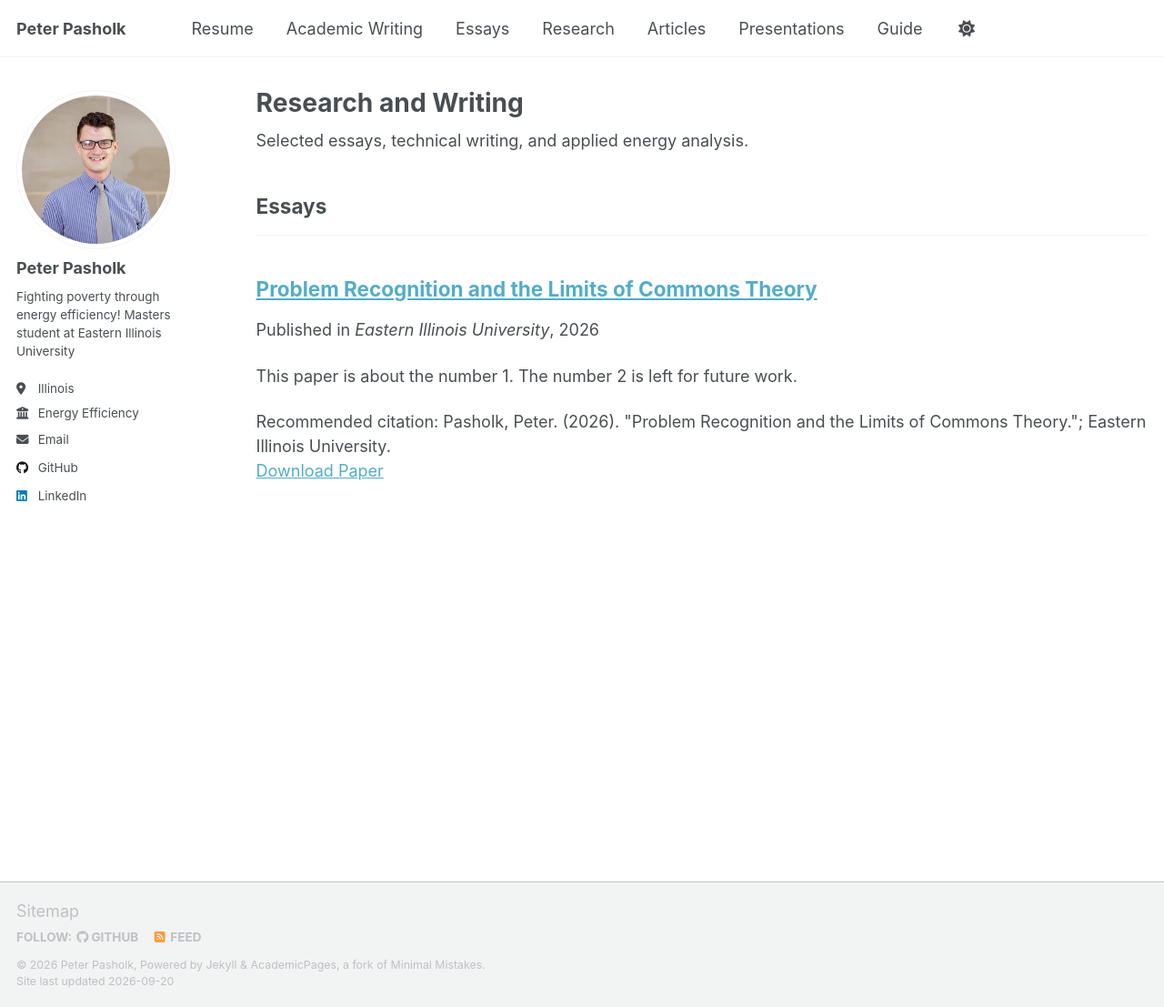
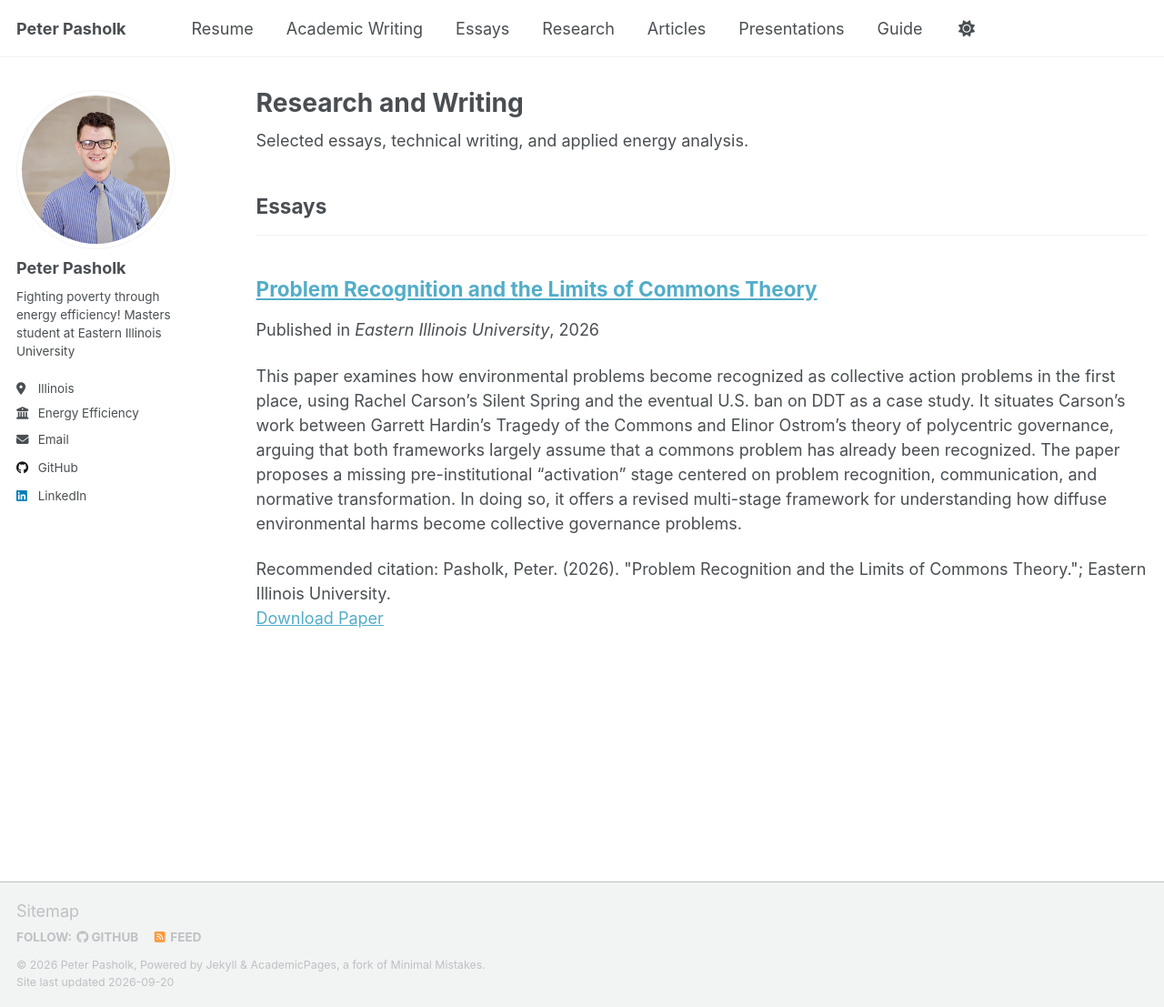
Before and after one commit to ppasholk/ppasholk.github.io, a Jekyll site: the page built from _pages/publications.html, in a window 1280 px wide and 1107 px high. Shown: the whole window at 91% size. Built offline with Jekyll 4.4.1, drawn with Linux system fonts in a browser that asks for light colours; a script that is not in the unit is left out.

Commit message:
Revise excerpt for Problem Recognition paper
Updated the excerpt to provide a detailed overview of the paper's focus on environmental problem recognition and governance frameworks.

```diff
--- a/_publications/2026-05-03-Problem-Recognition-and-Commons-Theory.md
+++ b/_publications/2026-05-03-Problem-Recognition-and-Commons-Theory.md
@@ -3,7 +3,7 @@
 collection: publications
 category: essays
 permalink: /publication/Pasholk_Final_Commons
-excerpt: 'This paper is about the number 1. The number 2 is left for future work.'
+excerpt: 'This paper examines how environmental problems become recognized as collective action problems in the first place, using Rachel Carson’s Silent Spring and the eventual U.S. ban on DDT as a case study. It situates Carson’s work between Garrett Hardin’s Tragedy of the Commons and Elinor Ostrom’s theory of polycentric governance, arguing that both frameworks largely assume that a commons problem has already been recognized. The paper proposes a missing pre-institutional “activation” stage centered on problem recognition, communication, and normative transformation. In doing so, it offers a revised multi-stage framework for understanding how diffuse environmental harms become collective governance problems.'
 date: 2026-05-03
 venue: 'Eastern Illinois University'
 paperurl: 'http://ppasholk.github.io/files/Pasholk_Final_Paper_PLS_4763.pdf'
```
